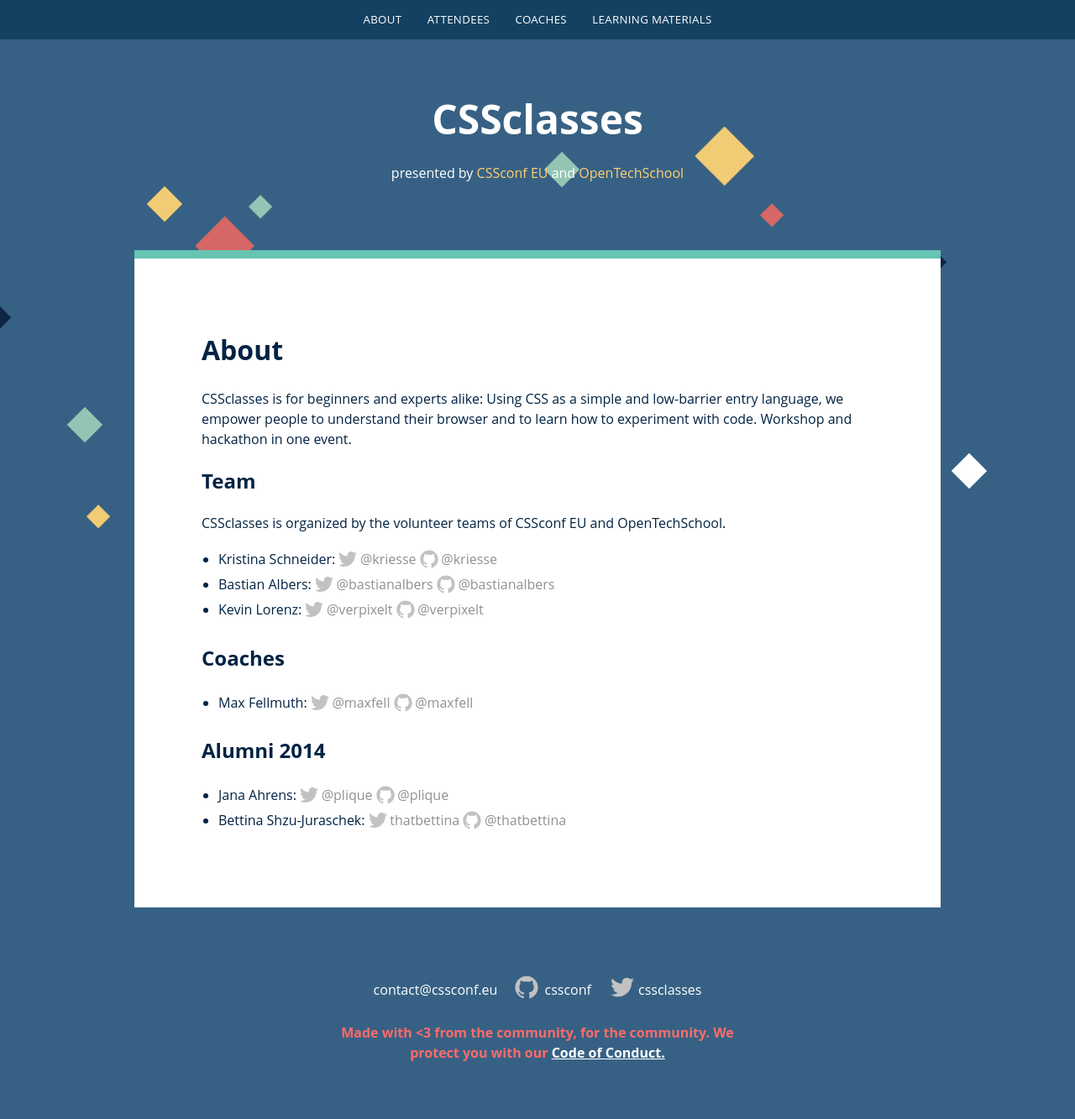
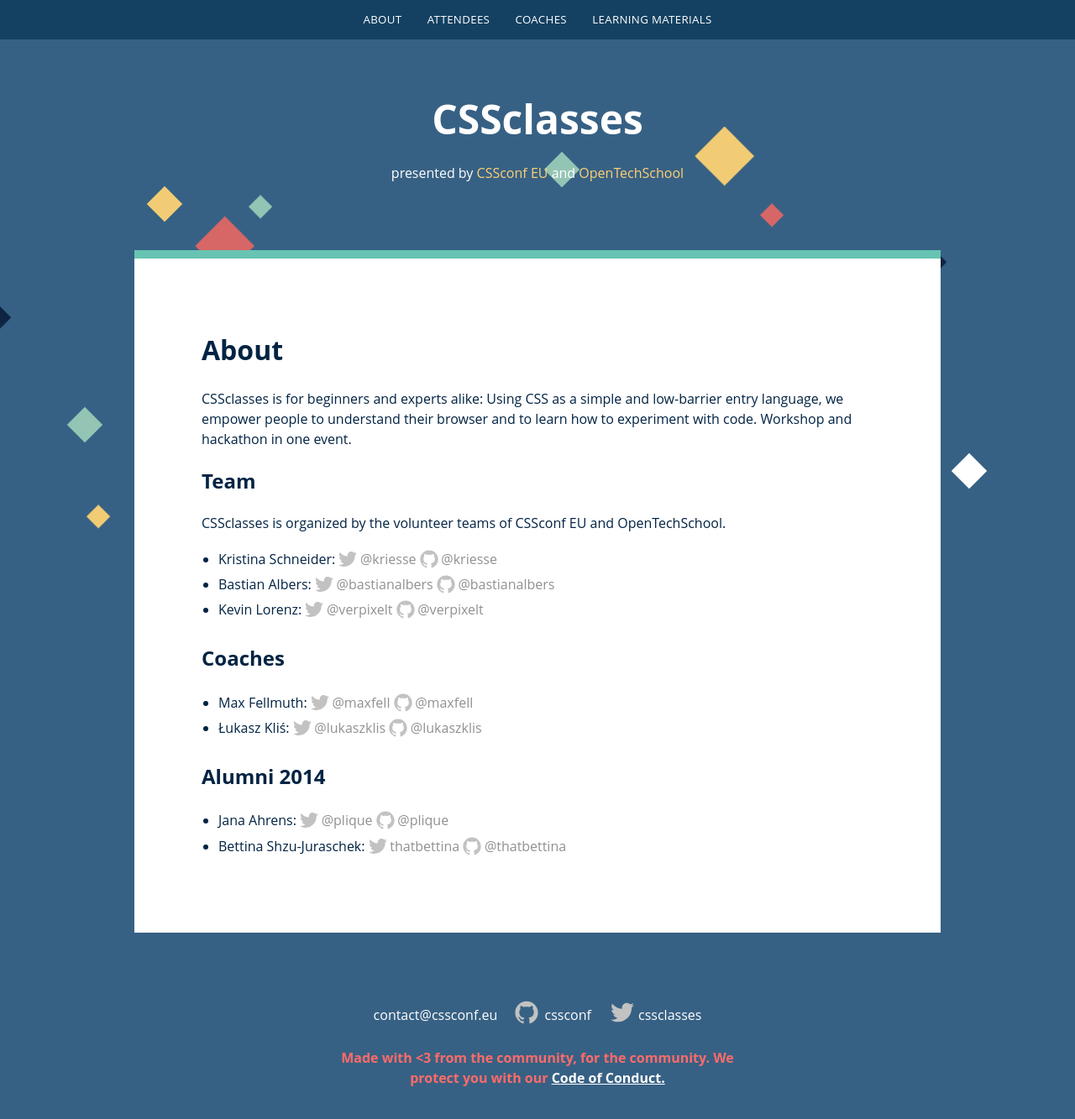
Before and after one commit to cssconf/CSSclasses--old, a Jekyll site: the page built from about.md, in a window 1280 px wide. Shown: the top 1333 px of the page at 84% size. Built offline with Jekyll 4.4.1, drawn with Linux system fonts in a browser that asks for light colours; nearby versions of some CDN libraries.

Commit message:
Updated coaches' list

```diff
--- a/about.md
+++ b/about.md
@@ -21,6 +21,7 @@
 
 <ul class="team">
   <li>Max Fellmuth: <a href="https://twitter.com/maxfell">@maxfell</a> <a href="https://github.com/maxfell">@maxfell</a></li>
+  <li>Łukasz Kliś: <a href="https://twitter.com/lukaszklis">@lukaszklis</a> <a href="https://github.com/lukaszklis">@lukaszklis</a></li>
 </ul>
 
 
```
